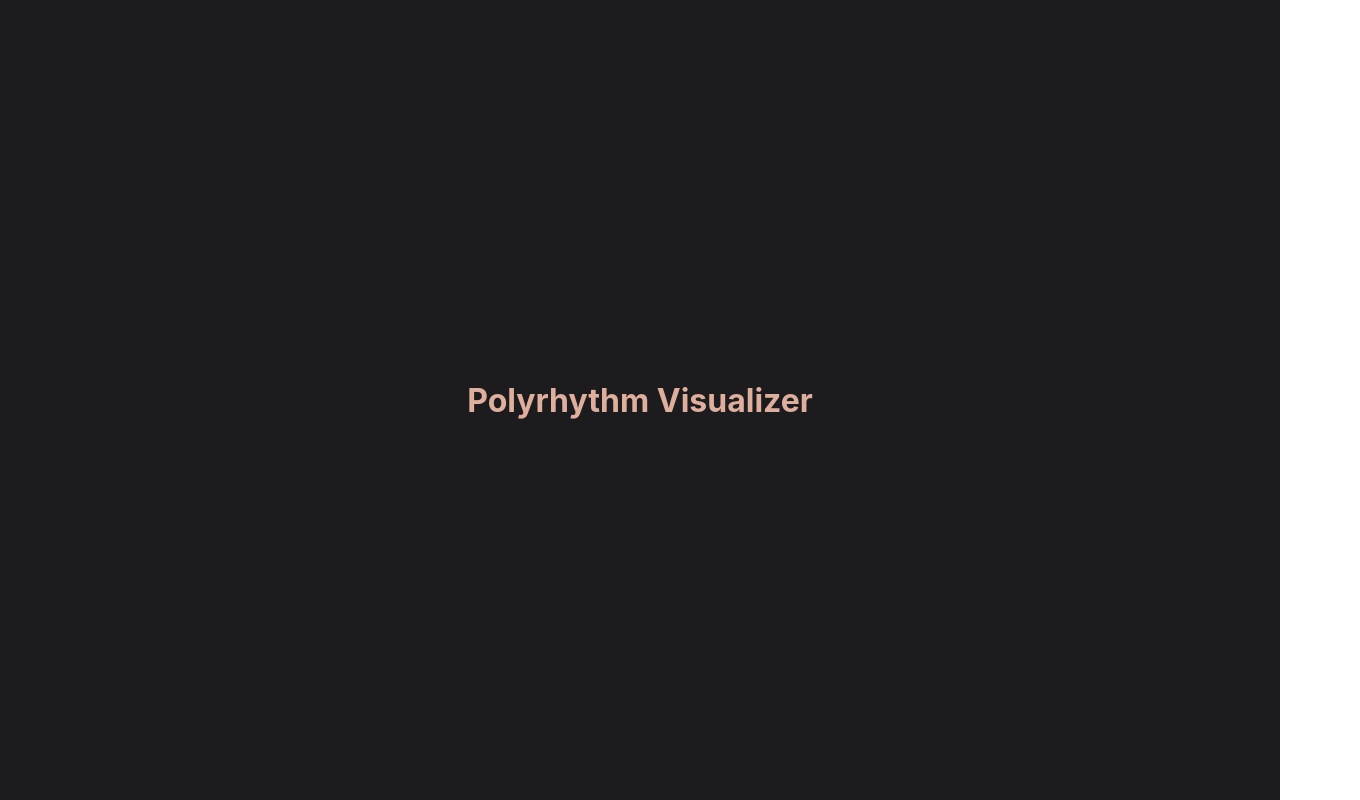
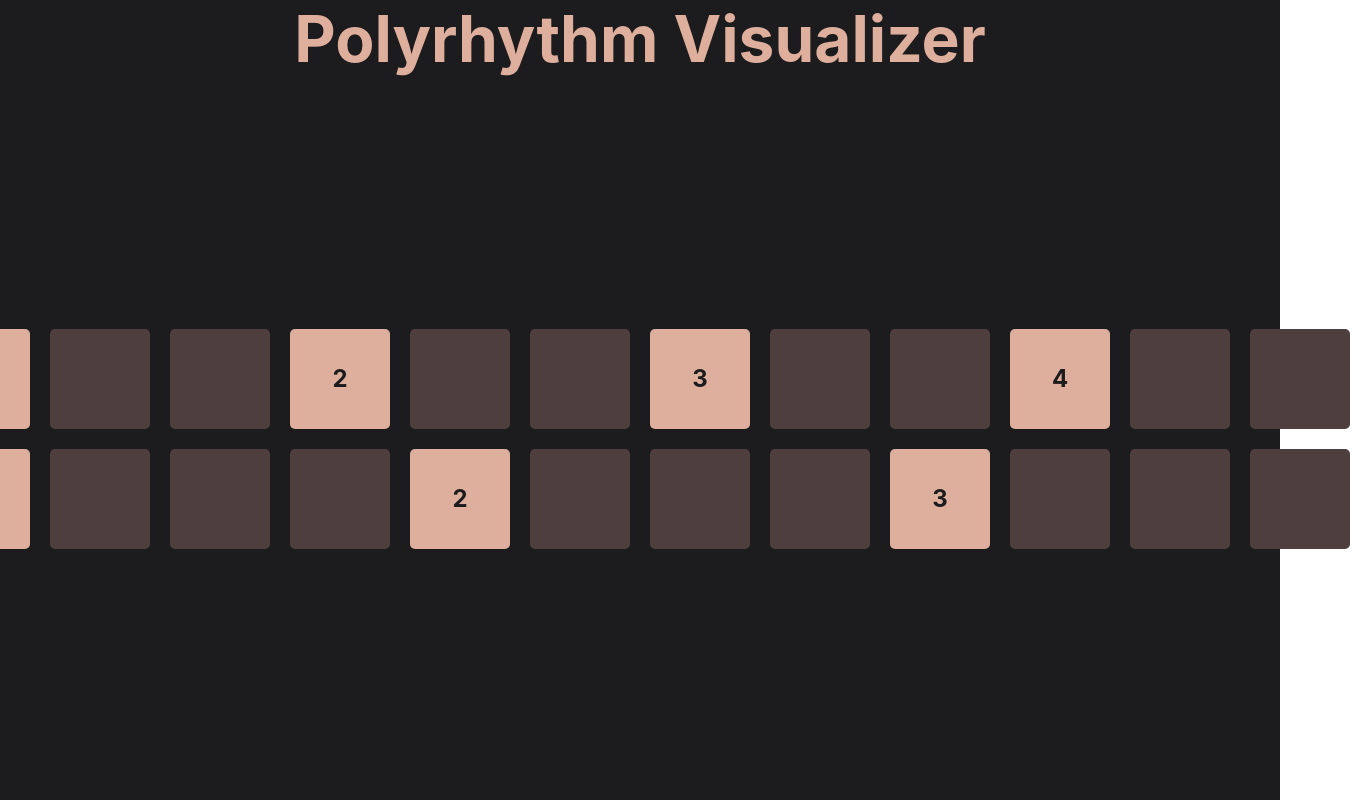
Before and after one commit to natagoh/polyrhythm-visualizer, a React (Create React App) app: page / in a window 1280 px wide. Shown: the whole page, 1360 px wide, since content can reach past the window. Built offline with nearby package versions, Linux system fonts and the light colour scheme.

Commit message:
core functionality

```diff
--- a/package.json
+++ b/package.json
@@ -6,6 +6,8 @@
     "@testing-library/jest-dom": "^5.14.1",
     "@testing-library/react": "^11.2.7",
     "@testing-library/user-event": "^12.8.3",
+    "classnames": "^2.3.1",
+    "prop-types": "^15.7.2",
     "react": "^17.0.2",
     "react-dom": "^17.0.2",
     "react-scripts": "4.0.3",
@@ -16,7 +18,7 @@
     "build": "react-scripts build",
     "test": "react-scripts test",
     "eject": "react-scripts eject",
-    "lint":"eslint"
+    "lint": "eslint"
   },
   "eslintConfig": {
     "extends": [
--- a/src/components/App.css
+++ b/src/components/App.css
@@ -17,3 +17,8 @@ body, html {
 
   text-align: center;
 }
+
+.title {
+  font-weight: bold;
+  font-size: 4em;
+}
--- a/src/components/App.jsx
+++ b/src/components/App.jsx
@@ -1,25 +1,13 @@
 import React from 'react';
+import Grid from './Grid';
 
 import './App.css';
 
 export default function App() {
-  // euclidean algorithm
-  // requires x > y
-  const gcd = (x, y) => {
-    if (x === 0) return y;
-    if (y === 0) return x;
-    const remainder = x % y;
-    return gcd(y, remainder);
-  };
-
-  const lcd = (x, y) => (x * y) / (x > y
-    ? gcd(x, y) : gcd(y, x));
-
-  console.log(lcd(3, 2));
-
   return (
     <div className="container">
-      <h1>Polyrhythm Visualizer</h1>
+      <div className="title">Polyrhythm Visualizer</div>
+      <Grid right={4} left={3} />
     </div>
   );
 }
--- a/src/components/Grid.css
+++ b/src/components/Grid.css
@@ -1,13 +1,49 @@
-body, html {
-  margin: 0;
-  padding: 0;
-}
-
 .container {
-  display: grid;
+  display: flex;
 
   background-color: #1c1b1d;
   color: #4e3e3e;
 
   text-align: center;
 }
+
+.rhythm-container {
+  display: flex;
+  flex-direction: row;
+  align-items: center;
+  justify-content: center;
+
+}
+
+.rhythm-container div {
+  width: 100px;
+  height: 100px;
+
+  margin: 10px;
+  border-radius: 5px;
+}
+
+.note {
+  background-color: #4e3e3e;
+}
+
+.note-beat {
+  font-weight: bold;
+  font-size: 1.5em;
+
+  text-align: center;
+  display: flex;
+  justify-content: center;
+  align-items: center;
+}
+
+/* in the future might want different color for right and left hands */
+.note-right {
+  background-color: #deaf9d;
+  color: #1c1b1d;
+}
+
+.note-left {
+  background-color: #deaf9d;
+  color: #1c1b1d;
+}
--- a/src/components/Grid.jsx
+++ b/src/components/Grid.jsx
@@ -1,11 +1,69 @@
 import React from 'react';
+import PropTypes from 'prop-types';
+import cx from 'classnames';
 
 import './Grid.css';
 
-export default function Grid() {
+export default function Grid(props) {
+  const { left, right } = props;
+
+  // euclidean algorithm
+  // requires x > y
+  const gcd = (x, y) => {
+    if (x === 0) return y;
+    if (y === 0) return x;
+    const remainder = x % y;
+    return gcd(y, remainder);
+  };
+
+  const lcm = (x, y) => (x * y) / (x > y
+    ? gcd(x, y) : gcd(y, x));
+
+  const commonMultiple = lcm(left, right);
+  const rightBeat = Math.floor(commonMultiple / right);
+  const leftBeat = Math.floor(commonMultiple / left);
+
   return (
     <div className="container">
-      <p>Polyrhythm Visualizer</p>
+      <div className="rhythm-container">
+        {[...Array(commonMultiple).keys()].map((i) => {
+          const isBeat = i % rightBeat === 0;
+          return (
+            <div
+              className={cx({
+                note: !isBeat,
+                'note-beat': isBeat,
+                'note-right': isBeat,
+              })}
+              key={`note-right-${i}`}
+            >
+              {isBeat ? Math.floor(i / rightBeat) + 1 : null}
+            </div>
+          );
+        })}
+      </div>
+      <div className="rhythm-container">
+        {[...Array(commonMultiple).keys()].map((i) => {
+          const isBeat = i % leftBeat === 0;
+          return (
+            <div
+              className={cx({
+                note: !isBeat,
+                'note-beat': isBeat,
+                'note-left': isBeat,
+              })}
+              key={`note-left-${i}`}
+            >
+              {isBeat ? Math.floor(i / leftBeat) + 1 : null}
+            </div>
+          );
+        })}
+      </div>
     </div>
   );
 }
+
+Grid.propTypes = {
+  left: PropTypes.number.isRequired,
+  right: PropTypes.number.isRequired,
+};
```
Also changed, not shown: 1 other file (tests, documents, lock files or other folders).
